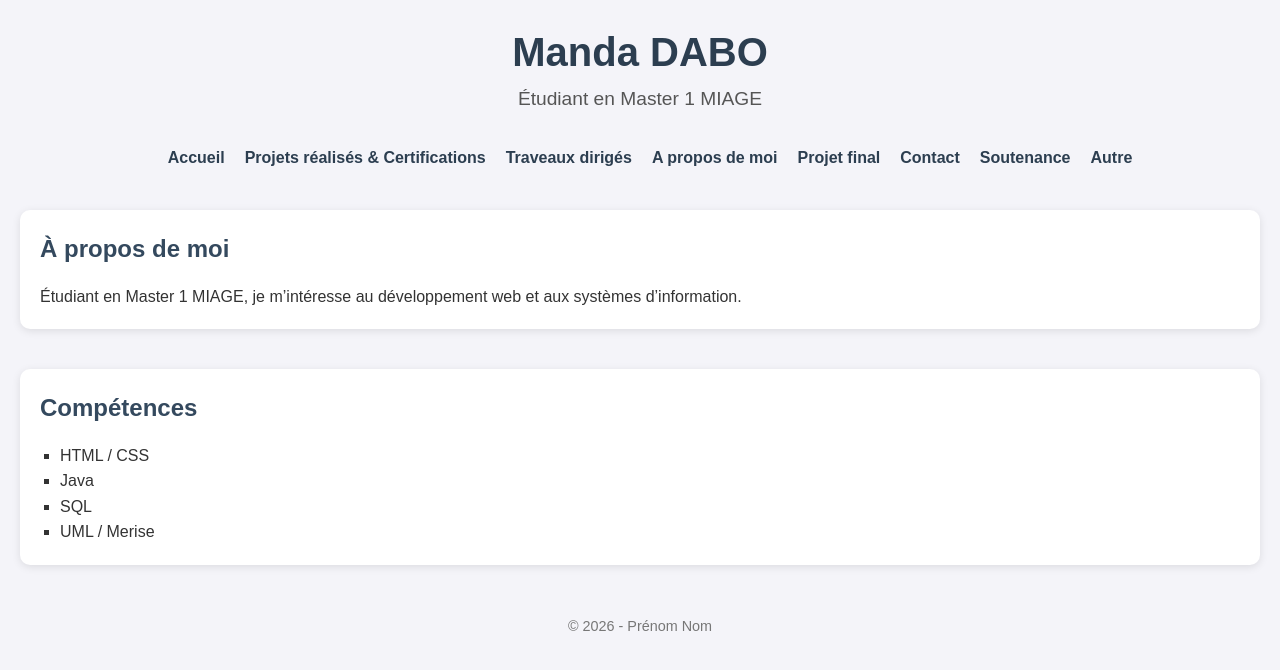
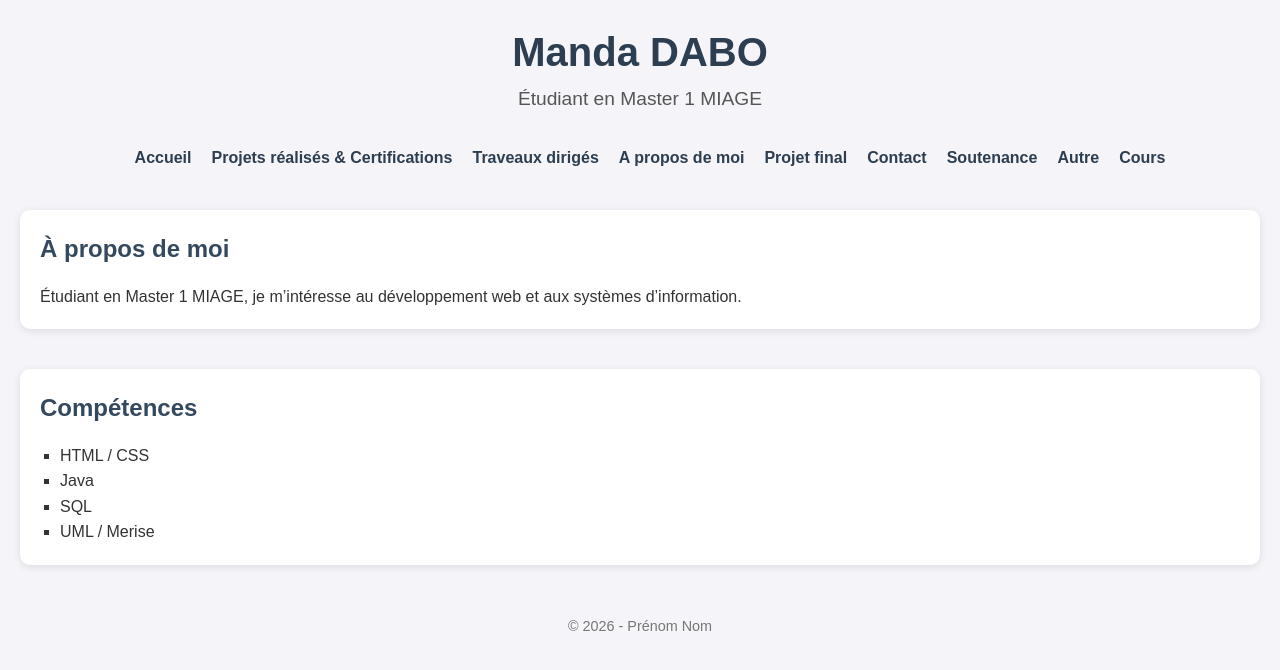
Before and after one commit to manda92/CommunicationMarketing, a plain HTML site: page index.html in a window 1280 px wide. Drawn offline with Linux system fonts and the light colour scheme.

Commit message:
page cours

```diff
--- a/index.html
+++ b/index.html
@@ -22,6 +22,7 @@
         <li><a href="contact.html">Contact</a></li>
         <li><a href="soutenance.html">Soutenance</a></li>
         <li><a href="autre.html">Autre</a></li>
+        <li><a href="cours.html">Cours</a></li>
     </ul>
 </nav>
 
```
